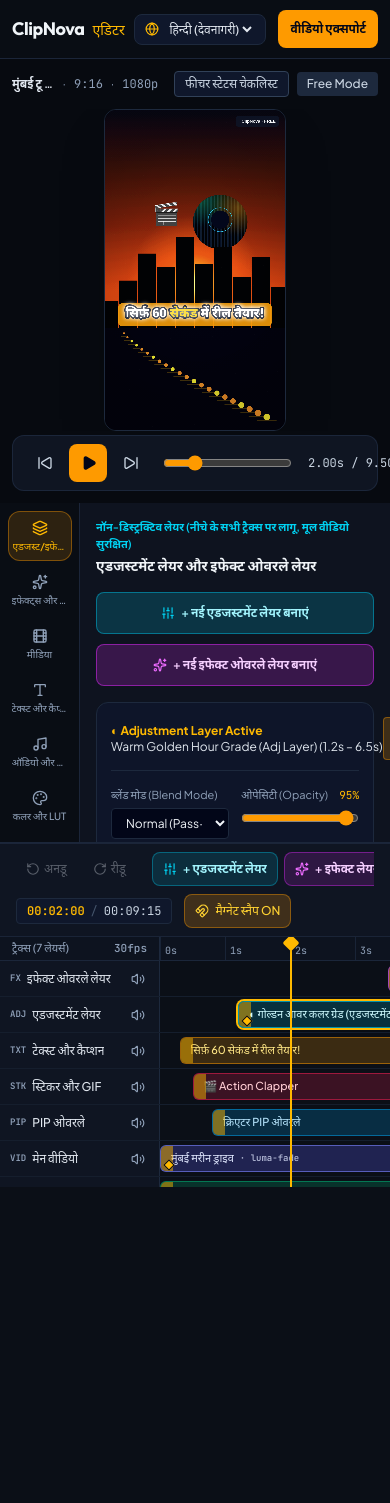
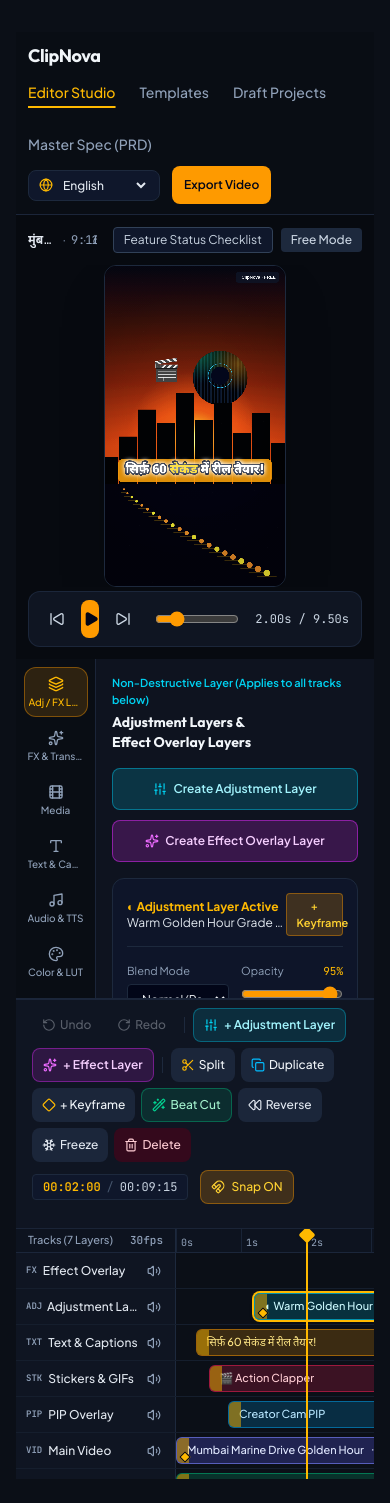
Before and after one commit to yoonechauhan154-jpg/novacut, a React (Vite) app: page / in a window 390 px wide. Before the commit the page ends 1187 px from the top, so only its background shows below. Built offline with nearby package versions, Linux system fonts and the light colour scheme; a web font is replaced by a local one; what @capacitor/core would draw is missing.

Commit message:
fix: safe areas, horizontal overflow, default English, edge-to-edge

```diff
--- a/capacitor.config.ts
+++ b/capacitor.config.ts
@@ -13,10 +13,11 @@ const config: CapacitorConfig = {
     backgroundColor: '#0B0F17',
   },
   plugins: {
-    StatusBar: {
+    SystemBars: {
+      insetsHandling: 'css',
       style: 'DARK',
-      backgroundColor: '#090D14',
-      overlaysWebView: false,
+      hidden: false,
+      animation: 'NONE',
     },
   },
 };
--- a/src/App.tsx
+++ b/src/App.tsx
@@ -101,7 +101,7 @@ export function App() {
     } catch {
       // ignore
     }
-    return 'hi';
+    return 'en';
   });
 
   useEffect(() => {
@@ -1165,7 +1165,7 @@ export function App() {
       )}
 
       {/* TOP BAR CONTRACT: 3 Zones separated by gap-3 on phone, gap-8 on desktop */}
-      <header className="flex items-center justify-between gap-2 sm:gap-8 px-3 sm:px-6 py-2.5 sm:py-3 bg-[#090D14] border-b border-slate-800/90 shrink-0">
+      <header className="flex items-center justify-between gap-2 sm:gap-8 px-3 sm:px-6 py-2.5 sm:py-3 bg-[#090D14] border-b border-slate-800/90 shrink-0 flex-wrap sm:flex-nowrap">
         {/* Zone 1: Single text element wordmark */}
         <a
           href="#editor"
@@ -1179,7 +1179,7 @@ export function App() {
         </a>
 
         {/* Zone 2: 4 concise single-line text navigation links */}
-        <nav className="flex items-center gap-6 text-sm font-medium text-slate-400 overflow-x-auto">
+        <nav className="flex items-center gap-6 text-sm font-medium text-slate-400 flex-wrap">
           <a
             href="#editor"
             onClick={(e) => {
@@ -1239,7 +1239,7 @@ export function App() {
         </nav>
 
         {/* Zone 3: Language Switcher + Primary Export Action */}
-        <div className="flex items-center gap-3 shrink-0">
+        <div className="flex items-center gap-3 flex-wrap shrink-0">
           <div className="flex items-center gap-1.5 bg-slate-900 border border-slate-800 rounded-lg px-2.5 py-1.5">
             <Globe className="w-3.5 h-3.5 text-amber-400 shrink-0" />
             <select
@@ -2742,7 +2742,7 @@ export function App() {
               </div>
 
               {/* Playback Transport Bar */}
-              <div className="w-full max-w-xl flex items-center justify-between gap-4 px-4 py-2 rounded-xl bg-[#0F1522] border border-slate-800/90">
+              <div className="w-full max-w-full flex flex-wrap items-center justify-between gap-4 px-3 py-2 rounded-xl bg-[#0F1522] border border-slate-800/90 min-w-0">
                 <div className="flex items-center gap-2">
                   <button
                     type="button"
@@ -2794,7 +2794,7 @@ export function App() {
                   aria-label="Playhead Scrubber"
                 />
 
-                <div className="font-mono tabular-nums text-xs text-slate-300 shrink-0">
+                <div className="font-mono tabular-nums text-xs text-slate-300 shrink-0 min-w-0 truncate">
                   {playheadTime.toFixed(2)}s / {totalDuration.toFixed(2)}s
                 </div>
               </div>
--- a/src/components/TimelinePanel.tsx
+++ b/src/components/TimelinePanel.tsx
@@ -305,8 +305,8 @@ export const TimelinePanel: React.FC<TimelinePanelProps> = ({
       onPointerLeave={handlePointerUp}
     >
       {/* Timeline Action Bar */}
-      <div className="flex flex-wrap items-center justify-between gap-2 px-4 py-2 bg-[#0F1522] border-b border-slate-800/80">
-        <div className="flex items-center gap-1.5 overflow-x-auto">
+      <div className="flex flex-wrap items-center justify-between gap-2 px-4 py-2 pb-6 bg-[#0F1522] border-b border-slate-800/80 min-w-0">
+        <div className="flex items-center gap-1.5 flex-wrap min-w-0">
           <button
             type="button"
             onClick={onUndo}
@@ -431,11 +431,11 @@ export const TimelinePanel: React.FC<TimelinePanelProps> = ({
         </div>
 
         {/* Right: Timecode + Magnetic Snap + Zoom */}
-        <div className="flex items-center gap-3">
-          <div className="font-mono tabular-nums text-xs text-slate-300 bg-slate-900 px-2.5 py-1 rounded border border-slate-800">
-            <span className="text-amber-400 font-semibold">{formatTimecode(playheadTime)}</span>
+        <div className="flex items-center gap-3 shrink-0 min-w-0">
+          <div className="font-mono tabular-nums text-xs text-slate-300 bg-slate-900 px-2.5 py-1 rounded border border-slate-800 min-w-0 truncate">
+            <span className="text-amber-400 font-semibold truncate">{formatTimecode(playheadTime)}</span>
             <span className="mx-1.5 text-slate-600">/</span>
-            <span>{formatTimecode(totalDuration)}</span>
+            <span className="truncate">{formatTimecode(totalDuration)}</span>
           </div>
 
           <button
--- a/src/index.css
+++ b/src/index.css
@@ -40,3 +40,37 @@
 ::-webkit-scrollbar-thumb:hover {
   background: #334155;
 }
+
+
+/* Safe Area Padding - max(env(), fallback) pattern per user spec */
+:root {
+  --safe-area-top: max(env(safe-area-inset-top, 0px), 32px);
+  --safe-area-bottom: max(env(safe-area-inset-bottom, 0px), 24px);
+  --safe-area-left: max(env(safe-area-inset-left, 0px), 16px);
+  --safe-area-right: max(env(safe-area-inset-right, 0px), 16px);
+}
+
+/* Apply safe area padding to root container (covers header + bottom toolbar) */
+#root {
+  padding-top: var(--safe-area-top);
+  padding-bottom: var(--safe-area-bottom);
+  padding-left: var(--safe-area-left);
+  padding-right: var(--safe-area-right);
+  min-width: 0;
+}
+
+/* Horizontal overflow fallback - ensure no content overflows */
+html, body #root {
+  overflow-x: hidden;
+  min-width: 0;
+}
+
+/* Min-width zero for flex children to allow wrapping */
+* {
+  min-width: 0;
+}
+
+/* Header and bottom toolbar get safe area padding too */
+header, [class*="toolbar"], [class*="bottom-toolbar"], [class*="player-bar"] {
+  min-width: 0;
+}
```
Also changed, not shown: 1 other file (tests, documents, lock files or other folders).
